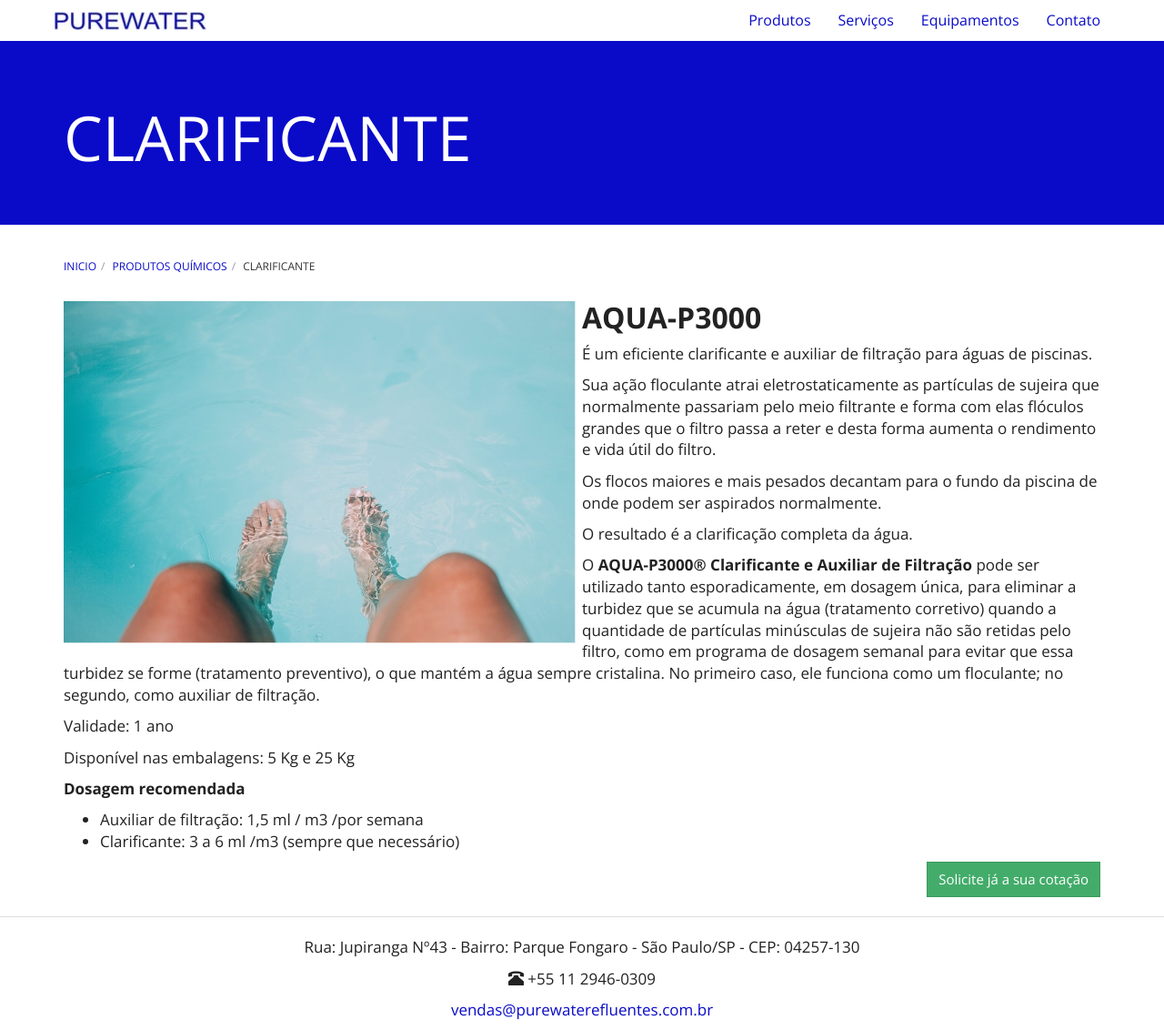
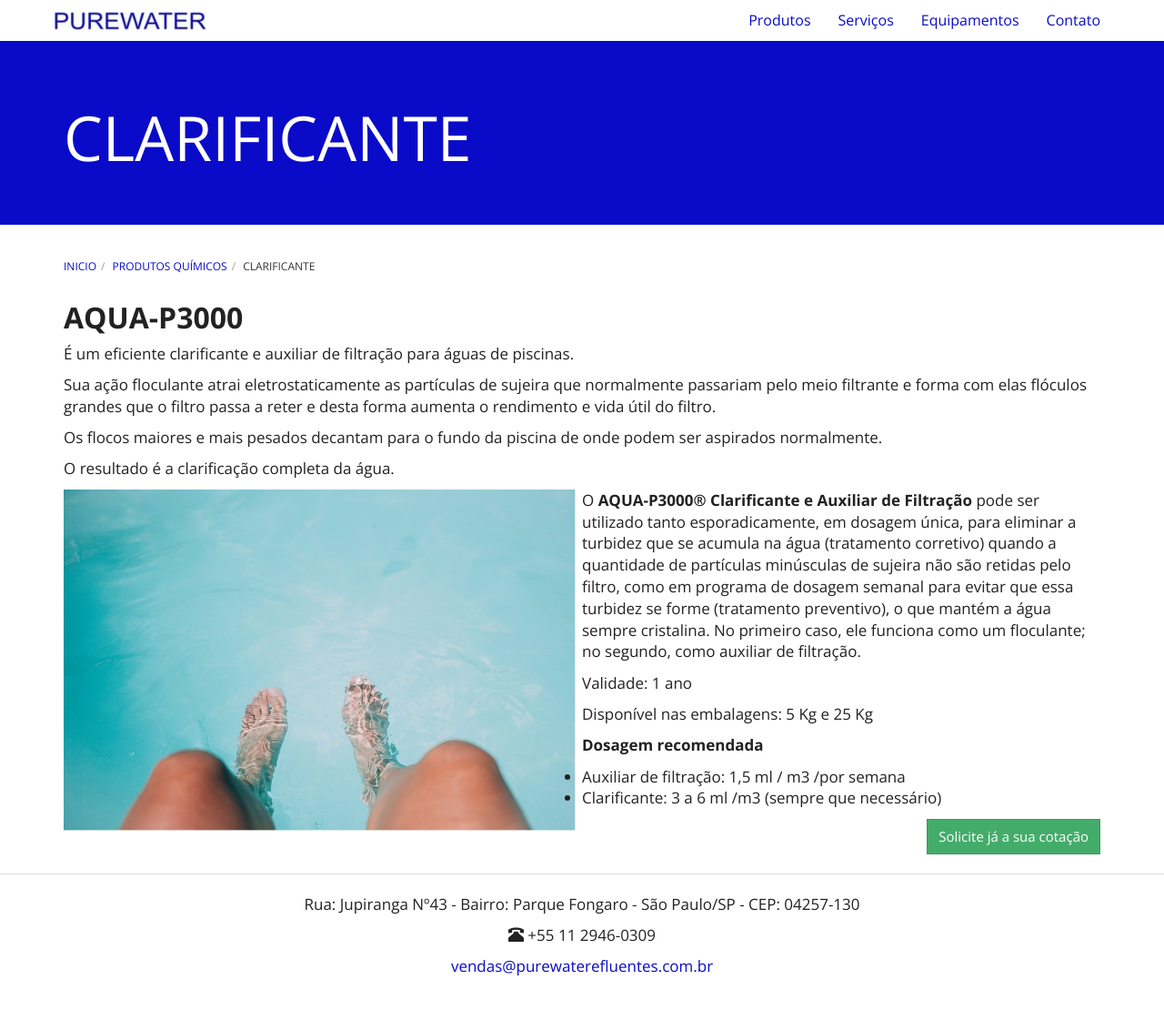
Before and after one commit to purewaterefluentes/purewaterefluentes.github.io, a Jekyll site: the page built from produtos/clarificante-para-piscina.md, in a window 1280 px wide and 1132 px high. Shown: the whole window at 91% size. Built offline with Jekyll 4.4.1, drawn with Linux system fonts in a browser that asks for light colours; nearby versions of some CDN libraries; library files that are not in the unit come from our copies.

Commit message:
Update clarificante-para-piscina.md

```diff
--- a/produtos/clarificante-para-piscina.md
+++ b/produtos/clarificante-para-piscina.md
@@ -4,10 +4,6 @@
 title: CLARIFICANTE
 subtitle:
 ---
-
-<img class="img-responsive pull-left" style="max-width: 50%;" src="../../website/images/piscina agua.jpg" alt="Clarificante para piscina">
-
-
 ## **AQUA-P3000**
 
 É um eficiente clarificante e auxiliar de filtração para águas de piscinas.
@@ -18,6 +14,9 @@
 
 O resultado é a clarificação completa da água.
 
+
+<img class="img-responsive pull-left" style="max-width: 50%;" src="../../website/images/piscina agua.jpg" alt="Clarificante para piscina">
+
 O **AQUA-P3000® Clarificante e Auxiliar de Filtração** pode ser utilizado tanto esporadicamente, em dosagem única, para eliminar a turbidez que se acumula na água (tratamento corretivo) quando a quantidade de partículas minúsculas de sujeira não são retidas pelo filtro, como em programa de dosagem semanal para evitar que essa turbidez se forme (tratamento preventivo), o que mantém a água sempre cristalina. No primeiro caso, ele funciona como um floculante; no segundo, como auxiliar de filtração.
 
 <p/>
@@ -26,7 +25,6 @@
 Disponível nas embalagens: 5 Kg e 25 Kg
 <p/>
 
-
 **Dosagem recomendada**
 
 - Auxiliar de filtração: 1,5 ml / m3 /por semana
```
